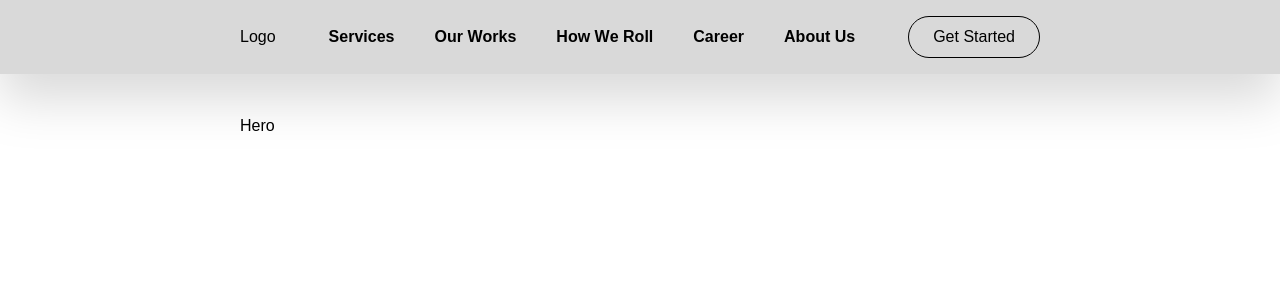
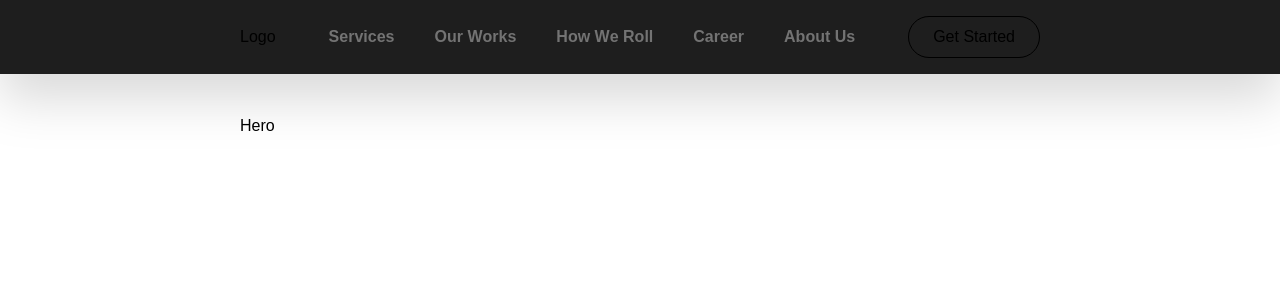
Before and after one commit to hlmyrsyd/jarjas-web, a Next.js app: page / in a window 1280 px wide. Shown: the top 300 px of the page. Built offline with nearby package versions, Linux system fonts and the light colour scheme.

Commit message:
modify navigation to create appealing interface

```diff
--- a/app/components/navItem.tsx
+++ b/app/components/navItem.tsx
@@ -12,7 +12,7 @@ export default function NavItem({ text, href }: NavItemProps) {
     return (
         <motion.a
         href={href}
-        className="cursor-pointer"
+        className="cursor-pointer "
         whileTap={{
             y: '1px',
             scale: 0.95,
--- a/app/components/navigation.tsx
+++ b/app/components/navigation.tsx
@@ -5,7 +5,7 @@ import NavItem from "./navItem";
 
 export default function NavigationBar() {
     return (
-        <div className="sticky right-0 top-0 flex w-full px-60 py-4 bg-[#d9d9d9] drop-shadow-2xl justify-between items-center">
+        <div className="sticky right-0 top-0 flex w-full px-60 py-4 bg-[#1E1E1E] drop-shadow-2xl justify-between items-center">
             <div>
                 Logo
             </div>
--- a/app/components/wavyText.tsx
+++ b/app/components/wavyText.tsx
@@ -57,7 +57,7 @@ export const WavyText = ({ text }: { text: string }) => {
                         <motion.span
                             key={index}
                             variants={letterVariants}
-                            className="inline-block"
+                            className="inline-block text-neutral-500"
                         >
                             {letter === " " ? "\u00A0" : letter}
                         </motion.span>
@@ -68,7 +68,7 @@ export const WavyText = ({ text }: { text: string }) => {
                         <motion.span
                             key={index}
                             variants={secondVariants}
-                            className="inline-block"
+                            className="inline-block text-amber-500"
                         >
                             {letter === " " ? "\u00A0" : letter}
                         </motion.span>
@@ -78,7 +78,7 @@ export const WavyText = ({ text }: { text: string }) => {
 
             {/* Bottom Border Animation - Placed outside of text div */}
             <motion.div
-                className="h-[1px] bg-black mt-1" // Border settings
+                className="h-[1px] bg-amber-500 mt-1" // Border settings
                 variants={borderVariants}
                 initial="initial"
                 animate={isHovered ? "hover" : "exit"} // Animate based on hover state
```
